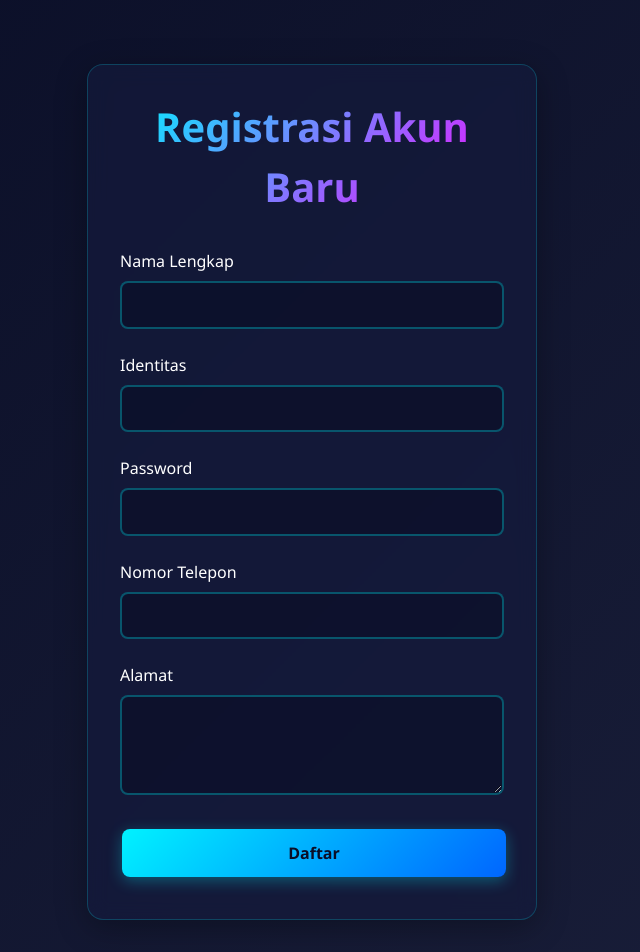
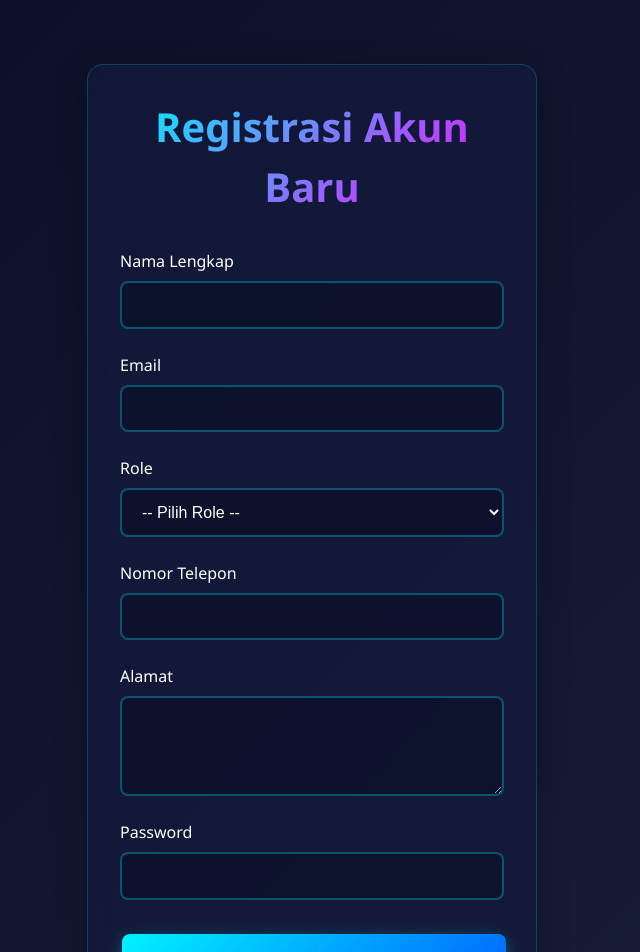
Before and after one commit to aprienfebrian/sistem_tamu, a React (Vite) app: page /register in a window 1280 px wide. Shown: the top 952 px of the page, without its empty margins (328-968 px from the left). Built offline with nearby package versions, Linux system fonts and the light colour scheme.

Commit message:
fix: update login & register

```diff
--- a/src/pages/auth/Login.jsx
+++ b/src/pages/auth/Login.jsx
@@ -19,14 +19,24 @@ const Login = () => {
 
     try {
       const resp = await fetch(
-        "https://backend-sistem-tamu.vercel.app/auth.login",
+        "https://backend-sistem-tamu.vercel.app/auth/login",
         {
           method: "POST",
           headers: { "Content-Type": "application/json" },
-          body: form,
+          body: JSON.stringify(form),
         }
       );
-      console.log(resp);
+      const data = await resp.json();
+      console.log(data);
+
+      if (data) {
+        if (typeof data === "string") {
+          alert(data);
+          return;
+        }
+
+        window.location.href = "/";
+      }
     } catch (error) {
       console.error("Error", error);
     }
--- a/src/pages/auth/Register.jsx
+++ b/src/pages/auth/Register.jsx
@@ -1,6 +1,45 @@
-import React from "react";
+import React, { useState } from "react";
 
 const Register = () => {
+  const [form, setForm] = useState({
+    nama: "",
+    email: "",
+    telepon: "",
+    role: "",
+    password: "",
+  });
+
+  const handleChange = (e) => {
+    setForm({
+      ...form,
+      [e.target.name]: e.target.value,
+    });
+  };
+
+  const handleSubmit = async (e) => {
+    e.preventDefault();
+    console.log(form);
+
+    try {
+      const resp = await fetch(
+        "https://backend-sistem-tamu.vercel.app/auth/register",
+        {
+          method: "POST",
+          headers: { "Content-Type": "application/json" },
+          body: JSON.stringify(form),
+        }
+      );
+      const data = await resp.json();
+      console.log(data);
+
+      if (data) {
+        window.location.href = "/login";
+      }
+    } catch (error) {
+      console.error("Error", error);
+    }
+  };
+
   return (
     <div className="container_auth">
       <div className="card login-card">
@@ -8,44 +47,76 @@ const Register = () => {
           <h2 className="login-title">Registrasi Akun Baru</h2>
         </div>
 
-        <form id="registerForm">
+        <form onSubmit={handleSubmit}>
           <div className="form-group">
             <label className="form-label">Nama Lengkap</label>
-            <input type="text" className="form-control" id="regName" required />
-          </div>
-
-          <div className="form-group">
-            <label className="form-label">Identitas</label>
             <input
               type="text"
               className="form-control"
-              id="regEmail"
+              name="nama"
+              value={form.nama}
+              onChange={handleChange}
               required
             />
           </div>
 
           <div className="form-group">
-            <label className="form-label">Password</label>
+            <label className="form-label">Email</label>
             <input
-              type="password"
+              type="text"
               className="form-control"
-              id="regPassword"
+              name="email"
+              value={form.email}
+              onChange={handleChange}
               required
             />
           </div>
-
+          <div className="form-group">
+            <label className="form-label">Role</label>
+            <select
+              className="form-control"
+              name="role"
+              value={form.role}
+              onChange={handleChange}
+              required
+            >
+              <option value="">-- Pilih Role --</option>
+              <option value="Admin">Admin</option>
+              <option value="User">User</option>
+            </select>
+          </div>
           <div className="form-group">
             <label className="form-label">Nomor Telepon</label>
-            <input type="tel" className="form-control" id="regPhone" required />
+            <input
+              type="tel"
+              className="form-control"
+              name="telepon"
+              value={form.telepon}
+              onChange={handleChange}
+              required
+            />
           </div>
 
           <div className="form-group">
             <label className="form-label">Alamat</label>
             <textarea
               className="form-control"
-              id="regAddress"
+              name="alamat"
+              value={form.alamat}
+              onChange={handleChange}
               required
             ></textarea>
+          </div>
+          <div className="form-group">
+            <label className="form-label">Password</label>
+            <input
+              type="password"
+              className="form-control"
+              name="password"
+              value={form.password}
+              onChange={handleChange}
+              required
+            />
           </div>
 
           <button type="submit" className="btn btn-primary btn_daftar_akun">
```
